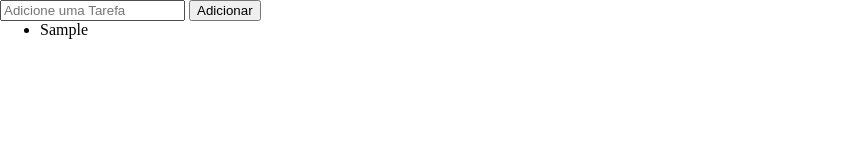
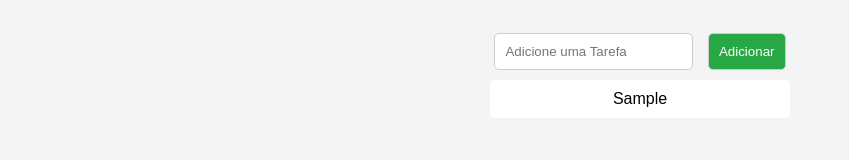
Before and after one commit to hopekancer/exerc-cio_jquery, a plain HTML site: page index.html in a window 1280 px wide. Both pictures are taken after typing "Sample" into the empty fields and a click on the button "Adicionar". Shown: the whole page, without its empty margins (0-849 px from the left). Drawn offline with nearby package versions, Linux system fonts and the light colour scheme.

Commit message:
Update main.css

```diff
--- a/main.css
+++ b/main.css
@@ -1,3 +1,33 @@
-* {
-    margin: 0;
+body {
+    font-family: Arial, sans-serif;
+    text-align: center;
+    padding: 20px;
+    background-color: #f4f4f4;
 }
+
+input, button {
+    padding: 10px;
+    margin: 5px;
+    border: 1px solid #ccc;
+    border-radius: 5px;
+}
+
+button {
+    background-color: #28a745;
+    color: white;
+    cursor: pointer;
+}
+
+ul {
+    list-style: none;
+    padding: 0;
+    width: 300px;
+    margin: auto;
+}
+
+li {
+    background: white;
+    padding: 10px;
+    margin-top: 5px;
+    border-radius: 5px;
+}
```
